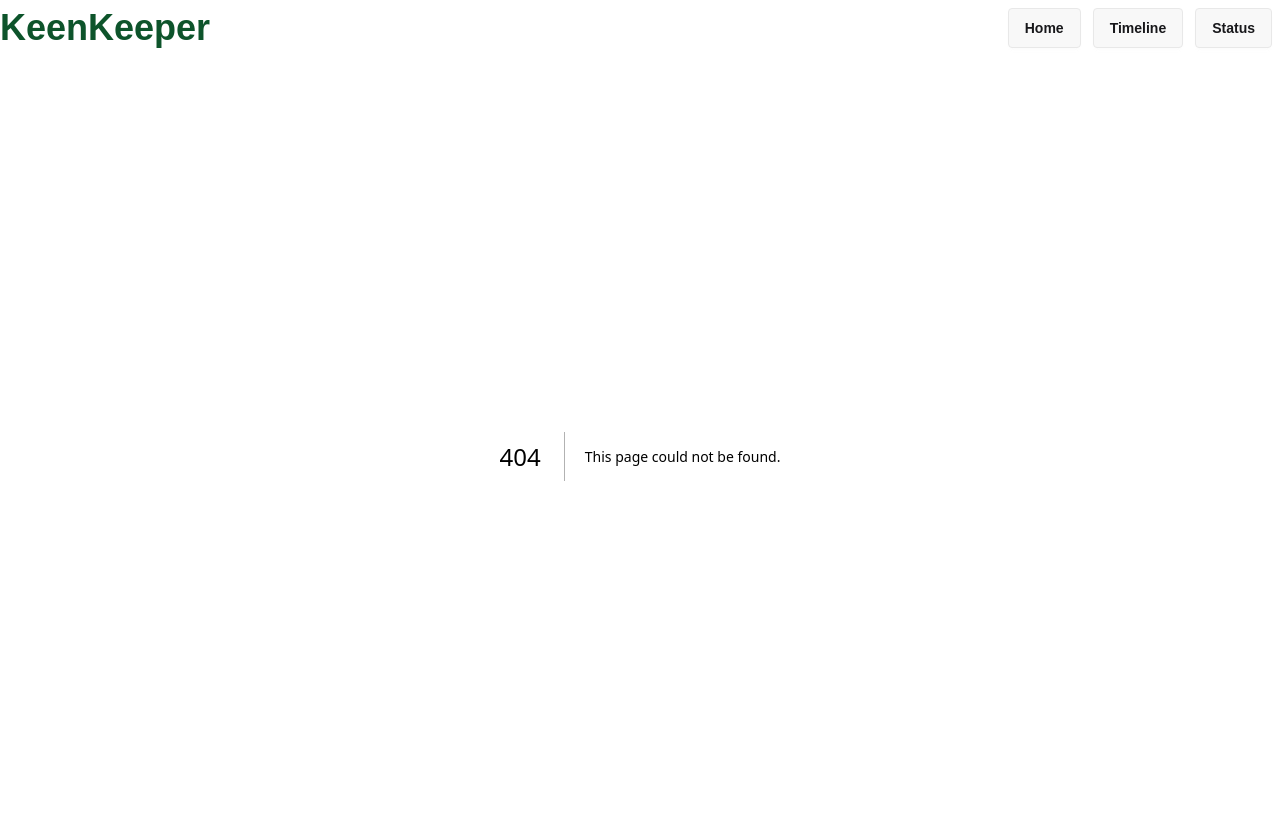
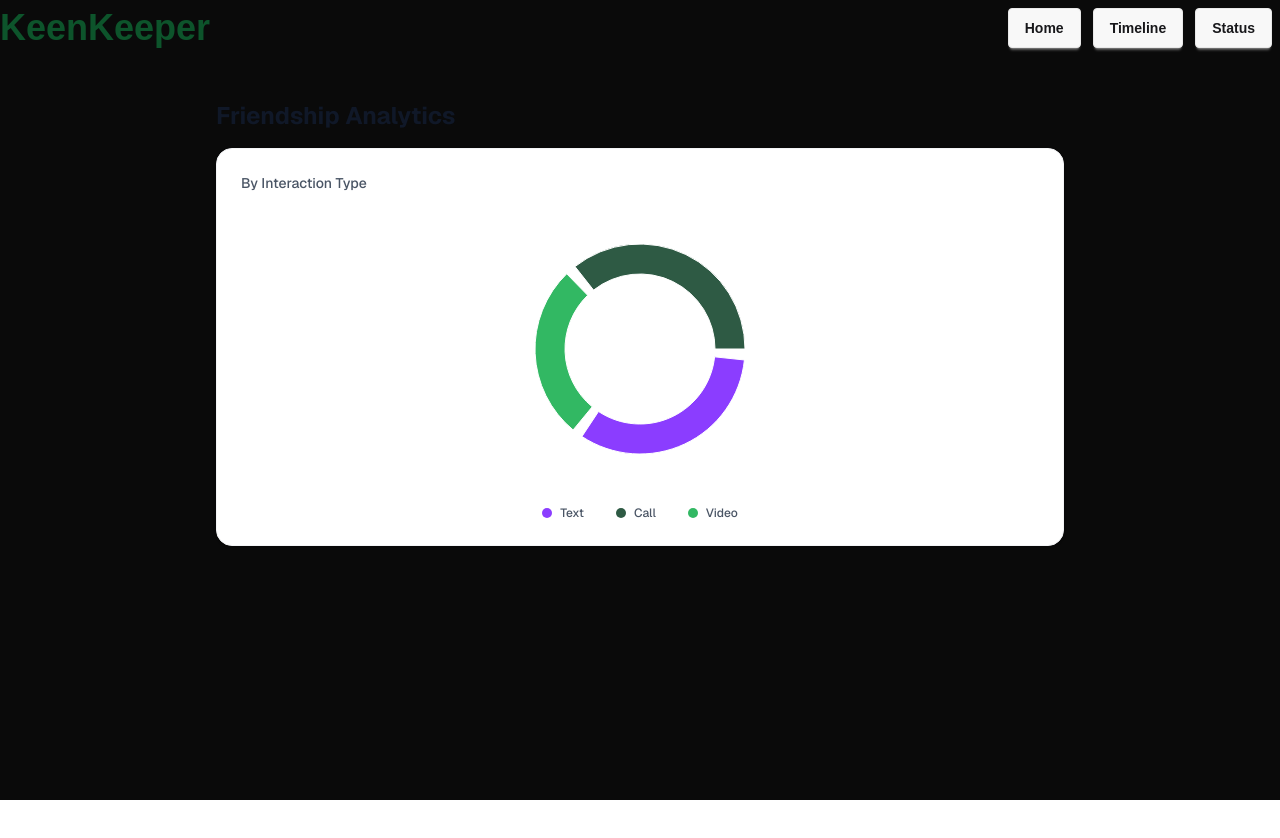
Before and after one commit to tanviranjum0990-svg/a-7, a Next.js app: page /status in a window 1280 px wide. Before the commit this address had no page. Shown: the top 838 px of the page. After the commit the page ends 800 px from the top, so only its background shows below. Built offline with nearby package versions, Linux system fonts and the light colour scheme.

Commit message:
upload codes on repository

```diff
--- a/package.json
+++ b/package.json
@@ -13,7 +13,8 @@
     "next-themes": "^0.4.6",
     "react": "19.2.8",
     "react-dom": "19.2.8",
-    "react-icons": "^5.7.0"
+    "react-icons": "^5.7.0",
+    "recharts": "^3.10.1"
   },
   "devDependencies": {
     "@tailwindcss/postcss": "^4",
--- /dev/null
+++ b/src/app/components/PieCharts.jsx
@@ -0,0 +1,73 @@
+"use client";
+
+import { PieChart, Pie, Cell, Tooltip, ResponsiveContainer } from 'recharts';
+
+const PieCharts = () => {
+
+    const data = [
+        { type: "Call", color: "#2E5A44", days: 120 },
+        { type: "Video", color: "#32B863", days: 90 },
+        { type: "Text", color: "#8B3DFF", days: 110 }
+    ];
+
+    return (
+        <div className="w-full max-w-4xl mx-auto p-6 font-sans">
+
+            <h2 className="text-2xl font-bold text-gray-900 mb-4">
+                Friendship Analytics
+            </h2>
+
+            <div className="bg-white rounded-2xl shadow-sm border border-gray-100 p-6 flex flex-col justify-between">
+
+
+                <div className="text-sm font-medium text-gray-600 mb-2">
+                    By Interaction Type
+                </div>
+
+
+                <div className="w-full h-[280px] flex items-center justify-center my-2">
+                    <ResponsiveContainer width="100%" height="100%">
+                        <PieChart>
+                            <Pie
+                                data={data}
+                                dataKey="days"
+                                nameKey="type"
+                                cx="50%"
+                                cy="50%"
+                                innerRadius={75}
+                                outerRadius={105}
+                                paddingAngle={6}
+
+                            >
+                                {data.map((entry, index) => (
+                                    <Cell key={`cell-${index}`} fill={entry.color} />
+                                ))}
+                            </Pie>
+                            <Tooltip
+                                contentStyle={{ backgroundColor: '#fff', borderRadius: '8px', border: '1px solid #e5e7eb', boxShadow: '0 4px 6px -1px rgb(0 0 0 / 0.1)' }}
+                            />
+                        </PieChart>
+                    </ResponsiveContainer>
+                </div>
+
+                <div className="flex justify-center items-center gap-8 mt-2 text-xs font-medium text-gray-600">
+                    <div className="flex items-center gap-2">
+                        <span className="w-2.5 h-2.5 rounded-full bg-[#8B3DFF]"></span>
+                        <span>Text</span>
+                    </div>
+                    <div className="flex items-center gap-2">
+                        <span className="w-2.5 h-2.5 rounded-full bg-[#2E5A44]"></span>
+                        <span>Call</span>
+                    </div>
+                    <div className="flex items-center gap-2">
+                        <span className="w-2.5 h-2.5 rounded-full bg-[#32B863]"></span>
+                        <span>Video</span>
+                    </div>
+                </div>
+
+            </div>
+        </div>
+    );
+};
+
+export default PieCharts;
--- a/src/app/data/friends.json
+++ b/src/app/data/friends.json
@@ -1,4 +1,3 @@
-
 [
   {
     "id": 1,
@@ -10,7 +9,8 @@
     "tags": ["college", "close friend", "hiking"],
     "bio": "Met during university orientation. We still go hiking and try new coffee shops together.",
     "goal": 14,
-    "next_due_date": "2026-08-28"
+    "next_due_date": "2026-08-28",
+    "type": "call"
   },
   {
     "id": 2,
@@ -22,7 +22,8 @@
     "tags": ["work", "tech", "gaming"],
     "bio": "Former coworker who introduced me to strategy games and still sends me interesting tech articles.",
     "goal": 14,
-    "next_due_date": "2026-09-17"
+    "next_due_date": "2026-09-17",
+    "type": "text"
   },
   {
     "id": 3,
@@ -34,7 +35,8 @@
     "tags": ["neighbor", "foodie", "close friend"],
     "bio": "A longtime neighbor who loves cooking, weekend markets, and discovering small local restaurants.",
     "goal": 14,
-    "next_due_date": "2026-09-22"
+    "next_due_date": "2026-09-22",
+    "type": "video"
   },
   {
     "id": 4,
@@ -46,7 +48,8 @@
     "tags": ["school", "music", "old friend"],
     "bio": "We played in the same school band and still exchange playlists whenever we discover a great new artist.",
     "goal": 21,
-    "next_due_date": "2026-08-23"
+    "next_due_date": "2026-08-23",
+    "type": "call"
   },
   {
     "id": 5,
@@ -58,7 +61,8 @@
     "tags": ["family friend", "books", "travel"],
     "bio": "We became friends through our families and often trade book recommendations and travel stories.",
     "goal": 14,
-    "next_due_date": "2026-09-20"
+    "next_due_date": "2026-09-20",
+    "type": "text"
   },
   {
     "id": 6,
@@ -70,7 +74,8 @@
     "tags": ["gym", "sports", "close friend"],
     "bio": "My gym buddy and one of the people I call when I need motivation for a tough workout or game night.",
     "goal": 14,
-    "next_due_date": "2026-09-14"
+    "next_due_date": "2026-09-14",
+    "type": "video"
   },
   {
     "id": 7,
@@ -82,7 +87,8 @@
     "tags": ["university", "design", "creative"],
     "bio": "A university friend who works in graphic design and always has a creative project underway.",
     "goal": 14,
-    "next_due_date": "2026-09-23"
+    "next_due_date": "2026-09-23",
+    "type": "call"
   },
   {
     "id": 8,
@@ -94,7 +100,8 @@
     "tags": ["childhood", "football", "old friend"],
     "bio": "We grew up on the same street and spent most weekends playing football together.",
     "goal": 21,
-    "next_due_date": "2026-08-30"
+    "next_due_date": "2026-08-30",
+    "type": "text"
   },
   {
     "id": 9,
@@ -106,7 +113,8 @@
     "tags": ["work", "photography", "travel"],
     "bio": "A former teammate at work who shares my interest in street photography and spontaneous weekend trips.",
     "goal": 14,
-    "next_due_date": "2026-09-16"
+    "next_due_date": "2026-09-16",
+    "type": "video"
   },
   {
     "id": 10,
@@ -118,6 +126,7 @@
     "tags": ["college", "movies", "close friend"],
     "bio": "A college roommate who still joins me for movie nights and debates about the latest releases.",
     "goal": 14,
-    "next_due_date": "2026-09-19"
+    "next_due_date": "2026-09-19",
+    "type": "call"
   }
 ]
--- a/src/app/home/[userId]/page.jsx
+++ b/src/app/home/[userId]/page.jsx
@@ -53,11 +53,13 @@ const UserDetailsPage = async({params}) => {
                     <h1>{user.days_since_contact}</h1>
                     <p><small>Days Since Contact</small></p>
                 </div>
-                <div className='shadow w-[234px] h-[132px]'>
-
+                <div className='shadow w-[234px] h-[132px] flex flex-col justify-center items-center'>
+                    <h1>0</h1>
+                    <p><small>Interaction Days</small></p>
                 </div>
-                <div className='shadow w-[234px] h-[132px]'>
-
+                <div className='shadow w-[234px] h-[132px] flex flex-col justify-center items-center'>
+                       <h1>0</h1>
+                       <p><small>Total Days</small></p>
                 </div>
             </div>
             <div className='w-full h-[121px] shadow-md p-3 flex justify-between '>
--- /dev/null
+++ b/src/app/status/page.jsx
@@ -0,0 +1,25 @@
+"use client";
+import PieCharts from '../components/PieCharts'
+import {
+      PieChart , Pie
+} from "recharts";
+import friendsData from '../data/friends.json';
+const StatusPage = () => {
+  const fData = friendsData.type
+  const data = [
+    { type: "text", uv: 4000 },
+    { type: "call", uv: 3000 },
+    { type: "video", uv: 2000 },
+  ];
+
+  return (
+    <div className="w-full min-h-full flex flex-col justify-center items-center gap-3 p-5">
+
+          <PieCharts></PieCharts>
+
+
+    </div>
+  );
+};
+
+export default StatusPage;
```
Also changed, not shown: 1 other file (tests, documents, lock files or other folders).
